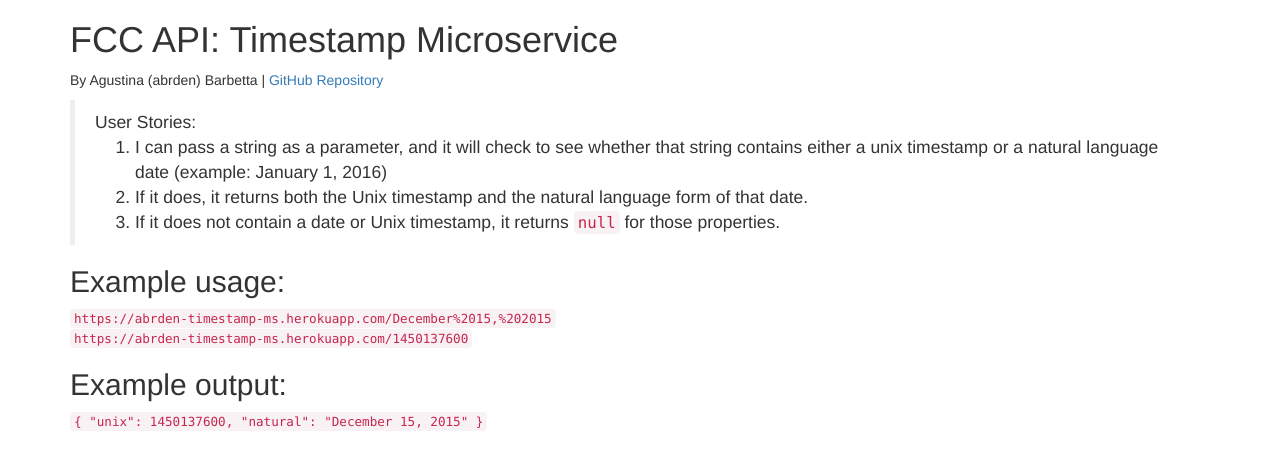
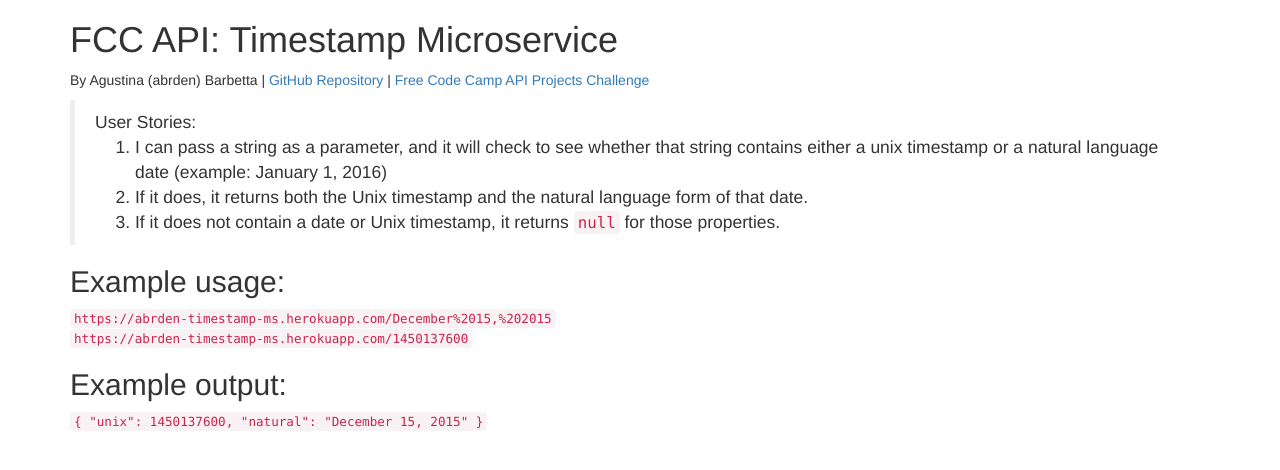
Before and after one commit to abrden/timestamp-microservice, a website: page public/index.html in a window 1280 px wide. Drawn offline with nearby package versions, Linux system fonts and the light colour scheme.

Commit message:
Challenge link added

```diff
--- a/public/index.html
+++ b/public/index.html
@@ -9,8 +9,11 @@
 <body>
 <div class="container">
     <h1 class="header">FCC API: Timestamp Microservice</h1>
-    <p>By Agustina (abrden) Barbetta |
-        <a href="https://github.com/abrden/timestamp-microservice">GitHub Repository</a></p>
+    <p>
+        By Agustina (abrden) Barbetta |
+        <a href="https://github.com/abrden/timestamp-microservice">GitHub Repository</a> |
+        <a href="http://www.freecodecamp.com/challenges/timestamp-microservice">Free Code Camp API Projects Challenge</a>
+    </p>
     <blockquote>User Stories:
         <ol>
             <li>I can pass a string as a parameter, and it will check to see whether that string contains either a unix
```
